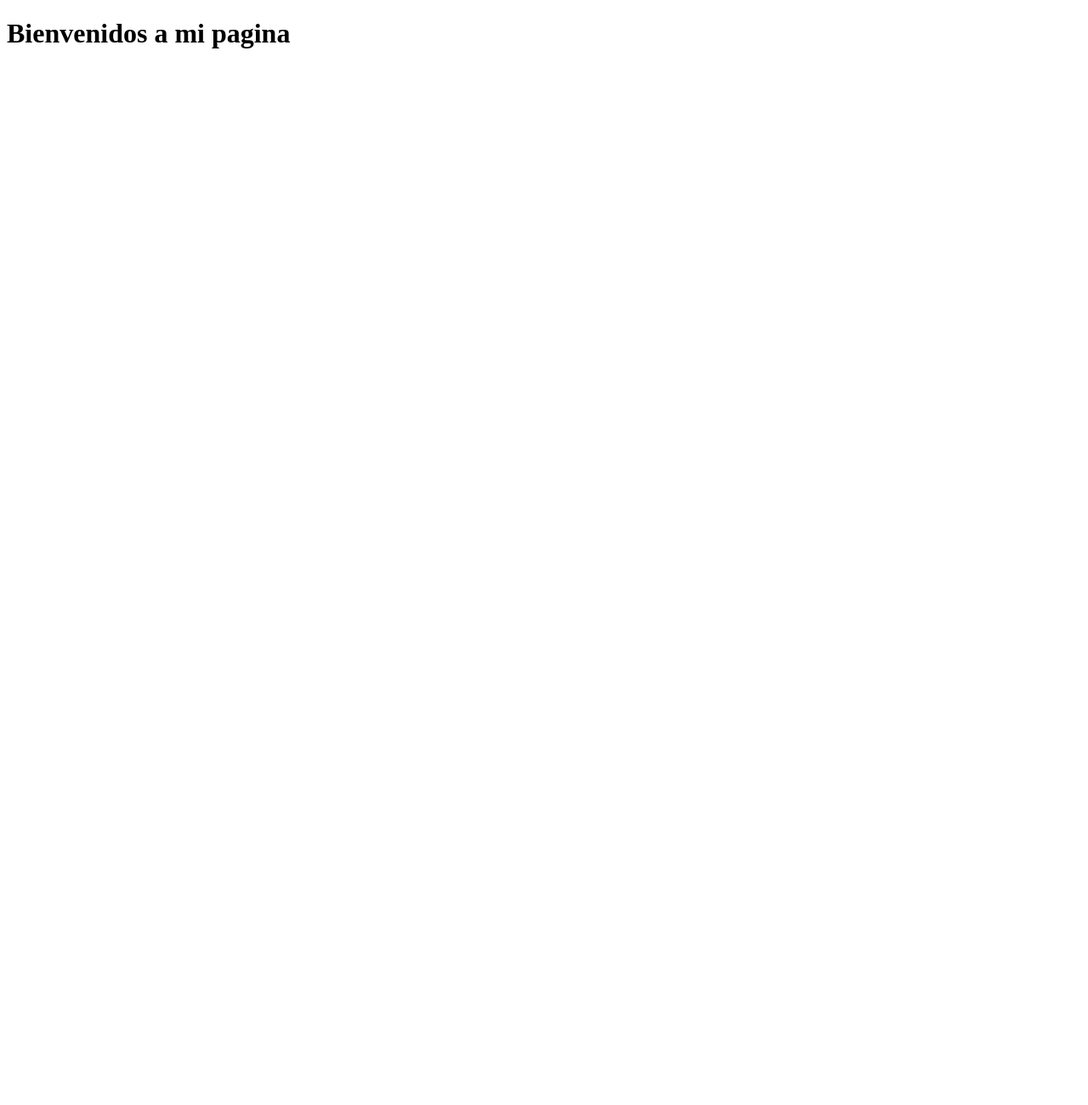
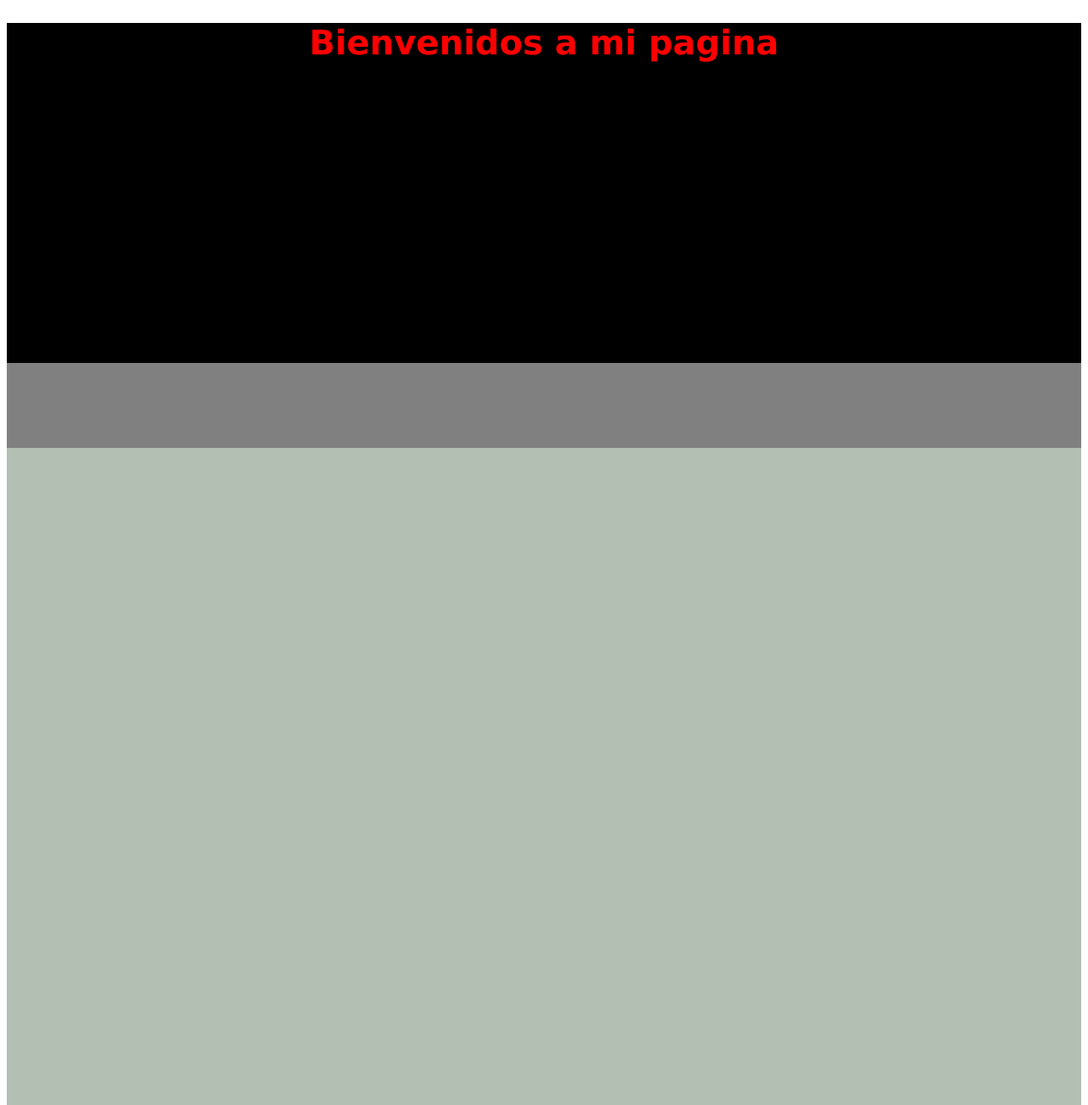
Before and after one commit to natzas/nuevo_repositorio, a plain HTML site: page index.html in a window 1280 px wide. Shown: the top 1300 px of the page at 85% size. Before the commit the page ends 800 px from the top, so only its background shows below. Drawn offline with Linux system fonts and the light colour scheme.

Commit message:
Segunda version en  rama nueva

```diff
--- a/css/estilo.css
+++ b/css/estilo.css
@@ -9,9 +9,24 @@ h1{
 
 
 
-body{
-    height: 3000px;
+header{
+    height: 400px;
     background-color: black;
+}
 
 
+nav{
+    height: 100px;
+    background-color: gray;
 }
+
+main{
+    height: 1000px;
+    background-color:rgb(178, 191, 178);
+}
+
+
+footer{
+    height: 300px;
+    background-color: black;
+}
--- a/index.html
+++ b/index.html
@@ -4,10 +4,26 @@
     <meta charset="UTF-8">
     <meta http-equiv="X-UA-Compatible" content="IE=edge">
     <meta name="viewport" content="width=device-width, initial-scale=1.0">
+    <link rel="stylesheet" href="css/estilo.css">
     <title>Document</title>
 
 </head>
 <body>
-    <h1>Bienvenidos a mi pagina</h1>
+    <header>
+        <h1>Bienvenidos a mi pagina</h1>
+
+    </header>
+    <nav>
+
+    </nav>
+    <main>
+
+
+    </main>
+    <footer>
+
+
+    </footer>
+
 </body>
 </html>
```
